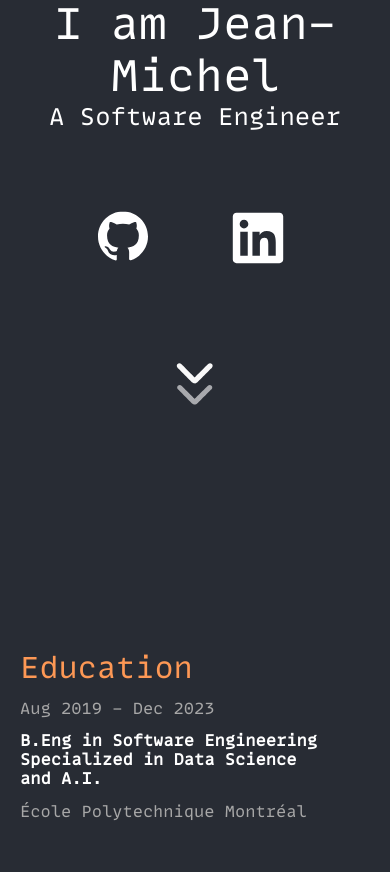
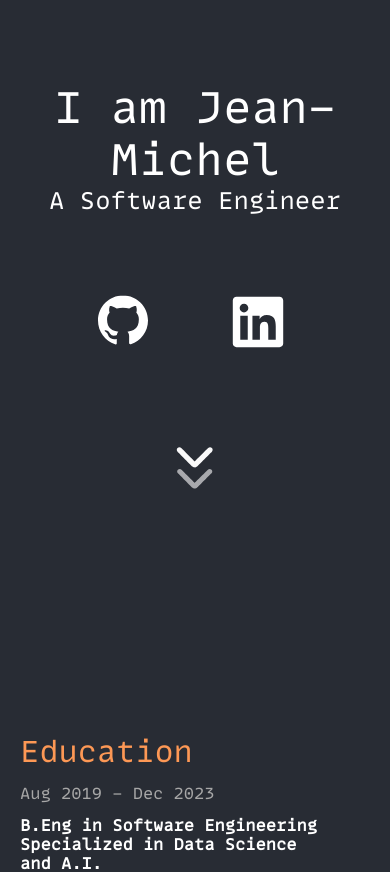
Before and after one commit to jeanmichel25/resume, a React (Create React App) app: page / in a window 390 px wide. Shown: the top 872 px of the page. Built offline with nearby package versions, Linux system fonts and the light colour scheme.

Commit message:
mobile test

```diff
--- a/src/App.css
+++ b/src/App.css
@@ -86,7 +86,7 @@
     color: white;
     font-family: 'MonoLisaRegular', fallback;
     align-items: center;
-    /* padding-top: 30vh; */
+    padding-top: 10vh;
     margin-bottom: -30vh;
   }
 
```
